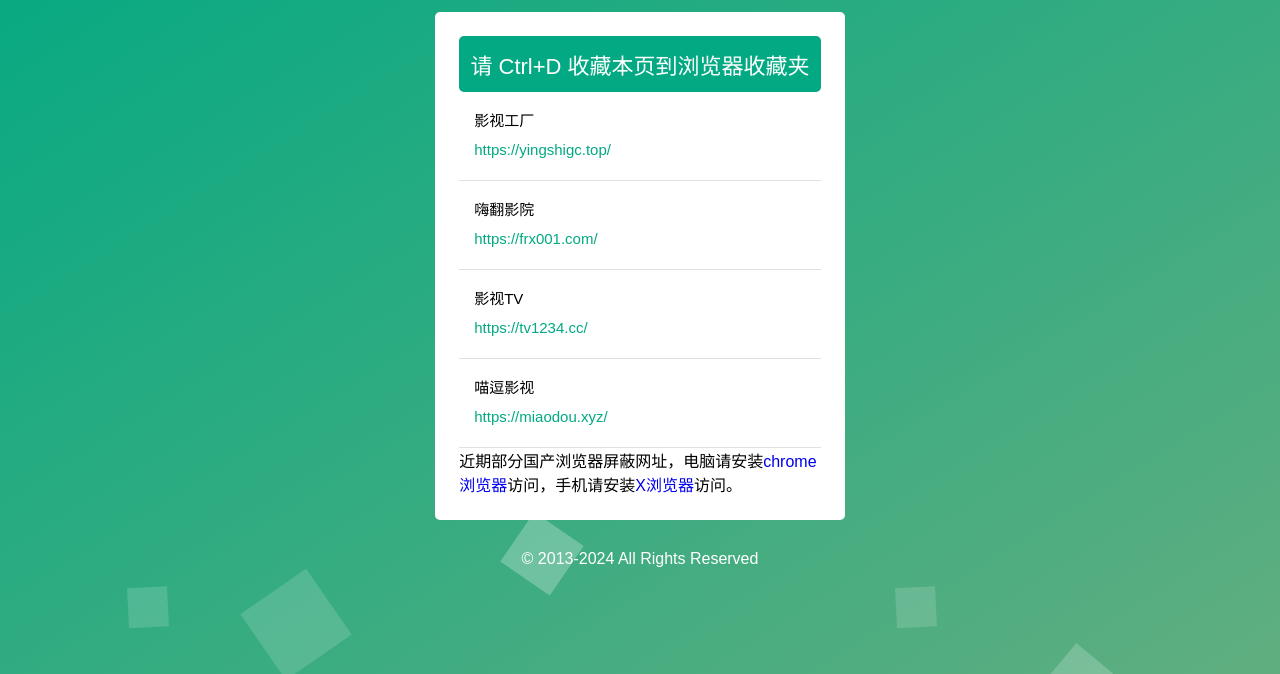
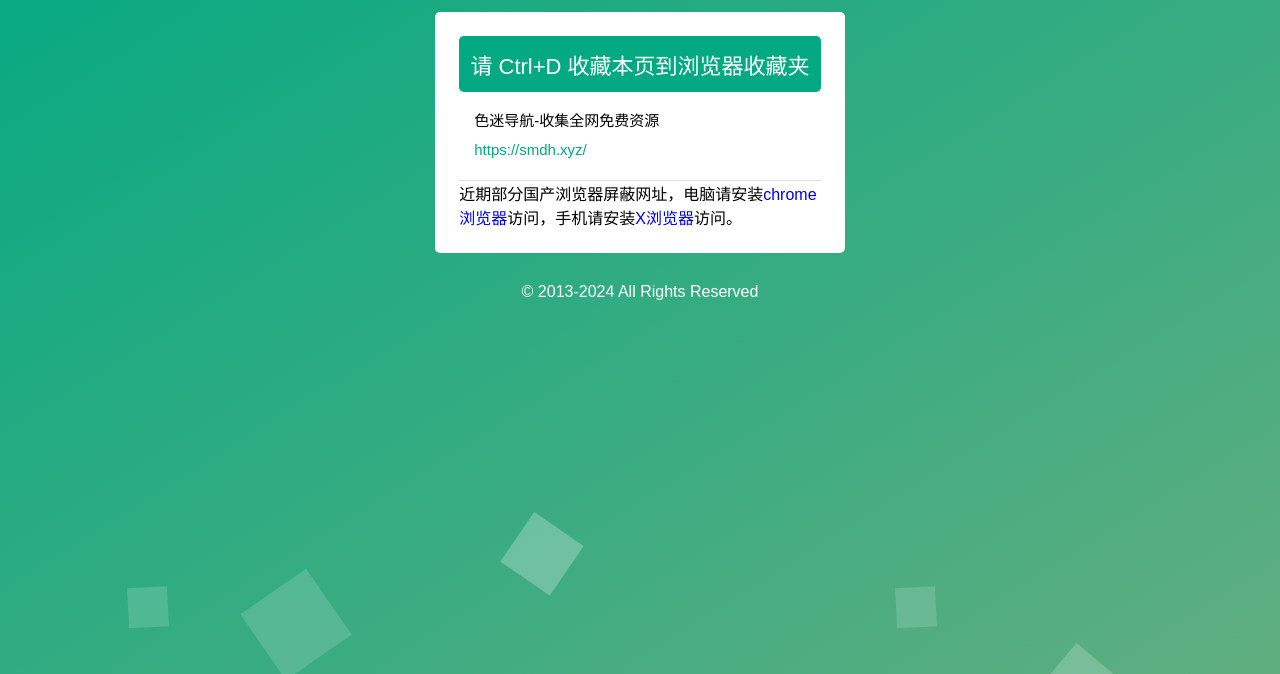
Before and after one commit to my-video/my-video.github.io, a plain HTML site: page index.html in a window 1280 px wide. Shown: the part 126-800 px from the top of the page. Drawn offline with Linux system fonts and the light colour scheme.

Commit message:
Update index.html

```diff
--- a/index.html
+++ b/index.html
@@ -31,21 +31,9 @@
 						<h2 id="content-title">请 Ctrl+D 收藏本页到浏览器收藏夹</h2>
 						<ul id="content-info">
 							<li>
-								影视工厂
-								<a href="https://yingshigc.top/" target="_blank"><i>https://yingshigc.top/</i></a>
+								色迷导航-收集全网免费资源
+								<a href="https://smdh.xyz" target="_blank"><i>https://smdh.xyz/</i></a>
 
-							</li>
-							<li>
-								嗨翻影院
-								<a href="https://frx001.com/" target="_blank"><i>https://frx001.com/</i></a>
-							</li>
-							<li>
-								影视TV
-								<a href="https://tv1234.cc/" target="_blank"><i>https://tv1234.cc/</i></a>
-							</li>
-              <li>
-								喵逗影视
-								<a href="https://miaodou.xyz/" target="_blank"><i>https://miaodou.xyz/</i></a>
 							</li>
 						</ul>
 						<span style="color: black;">近期部分国产浏览器屏蔽网址，电脑请安装<a href="https://www.google.cn/chrome/" target="_blank">chrome浏览器</a>访问，手机请安装<a href="https://www.xbext.com/" target="_blank">X浏览器</a>访问。<span>
```
